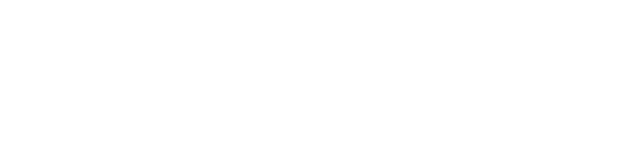
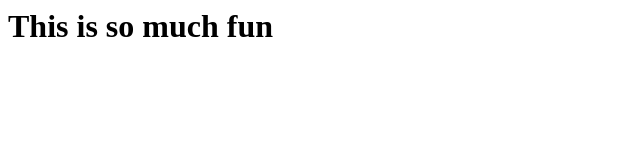
Before and after one commit to Matthew2899/BootcampRepo, a plain HTML site: page index.html in a window 1280 px wide. Shown: the whole page, without its empty margins (0-640 px from the left). Drawn offline with Linux system fonts and the light colour scheme.

Commit message:
Adds a header to index.html

```diff
--- a/index.html
+++ b/index.html
@@ -7,6 +7,6 @@
     <title>Document</title>
 </head>
 <body>
-
+ <h1>This is so much fun <h1>
 </body>
 </html>
```
